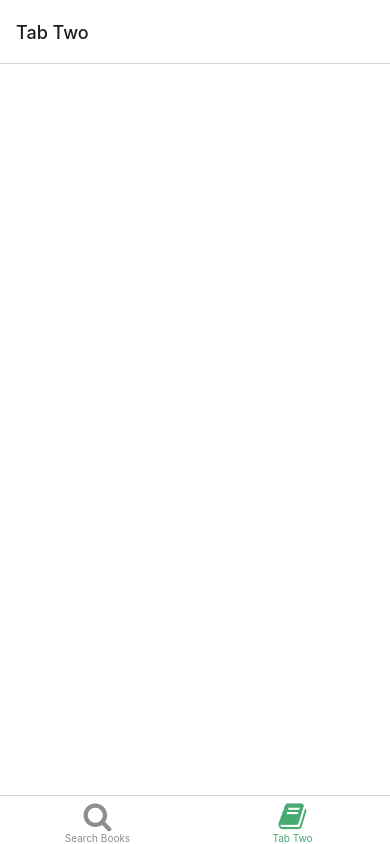
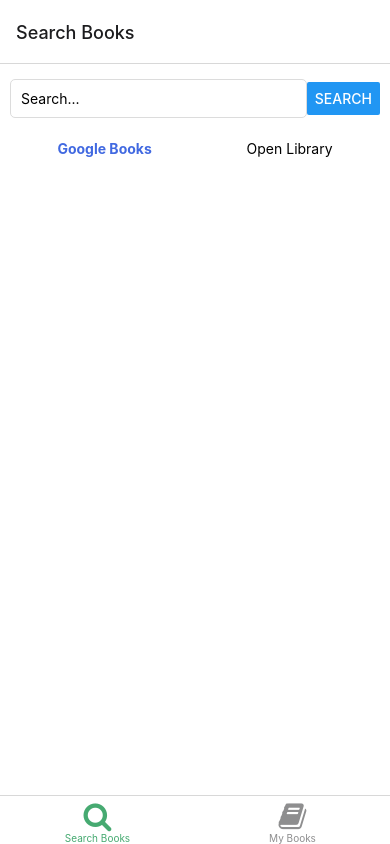
Before and after one commit to SerialDesign/BooksApp, a React Native app: screen / in a window 390 px wide. Built offline with nearby package versions, Linux system fonts and the light colour scheme; what expo-linking would draw is missing.

Commit message:
Some refactoring

```diff
--- a/navigation/index.tsx
+++ b/navigation/index.tsx
@@ -18,8 +18,8 @@ import Colors from "../constants/Colors";
 import useColorScheme from "../hooks/useColorScheme";
 import ModalScreen from "../screens/ModalScreen";
 import NotFoundScreen from "../screens/NotFoundScreen";
-import TabOneScreen from "../screens/TabOneScreen";
-import TabTwoScreen from "../screens/TabTwoScreen";
+import SearchScreen from "../screens/SearchScreen";
+import MyBooksScreen from "../screens/MyBooksScreen";
 import {
   RootStackParamList,
   RootTabParamList,
@@ -79,16 +79,17 @@ function BottomTabNavigator() {
 
   return (
     <BottomTab.Navigator
-      initialRouteName="My Books"
+      initialRouteName="Search" // decide which Screen should be shown first "Search" or "My Books"
       screenOptions={{
         tabBarActiveTintColor: Colors[colorScheme].tint,
       }}
     >
       <BottomTab.Screen
         name="Search"
-        component={TabOneScreen}
+        component={SearchScreen}
         options={{
           title: "Search Books",
+          //headerShown: false, //check 258
           tabBarIcon: ({ color }) => <TabBarIcon name="search" color={color} />,
           // headerRight: () => (
           //   <Pressable
@@ -109,9 +110,9 @@ function BottomTabNavigator() {
       />
       <BottomTab.Screen
         name="My Books"
-        component={TabTwoScreen}
+        component={MyBooksScreen}
         options={{
-          title: "Tab Two",
+          title: "My Books",
           tabBarIcon: ({ color }) => <TabBarIcon name="book" color={color} />,
         }}
       />
--- a/screens/TabTwoScreen.tsx
+++ b/screens/MyBooksScreen.tsx
@@ -6,7 +6,7 @@ import { Text, View } from "../components/Themed";
 
 import { useMyBooks } from "../context/MyBooksProvider";
 
-export default function TabTwoScreen() {
+export default function MyBooksScreen() {
   // const { test } = useMyBooks(); // custom context hook instead of useContext
   // console.log(test);
   const { savedBooks } = useMyBooks();
--- a/screens/TabOneScreen.tsx
+++ b/screens/SearchScreen.tsx
@@ -46,7 +46,7 @@ const query = gql`
   }
 `;
 
-export default function TabOneScreen() {
+export default function SearchScreen() {
   const [search, setSearch] = useState("");
   // Typescript.. generic Type, defined that only "googleBooksSearch" or "openLibrarySearch" is allowed, not something random..
   const [provider, setProvider] = useState<
```
